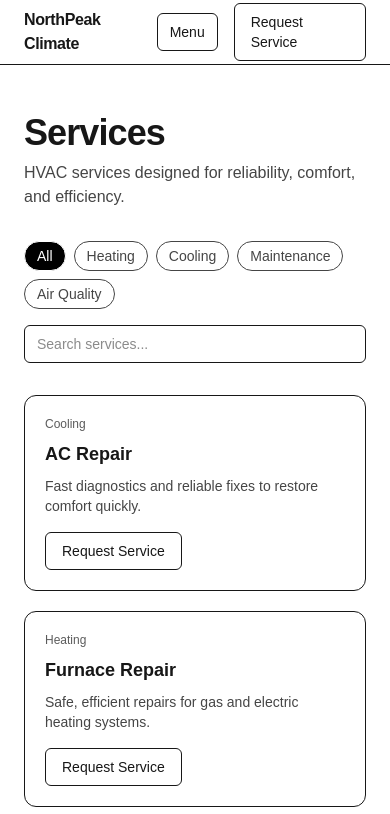
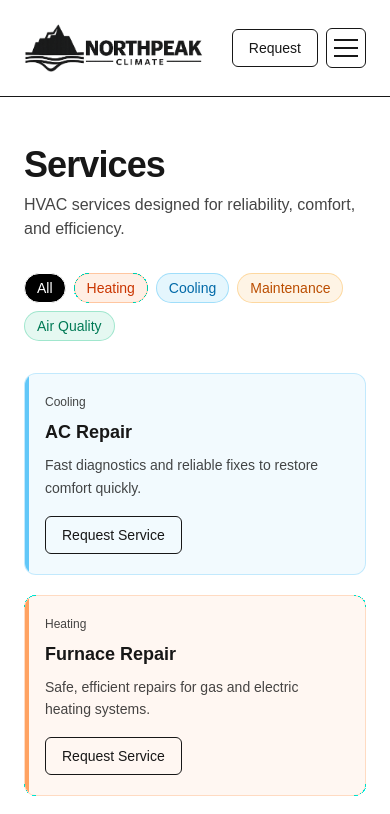
Before and after one commit to boco3000/northpeak-climate, a Next.js app: page /services in a window 390 px wide. Shown: the top 814 px of the page. Built offline with nearby package versions, Linux system fonts and the light colour scheme.

Commit message:
fixed logo issues and optimized nav for mobile

```diff
--- a/src/app/about/page.tsx
+++ b/src/app/about/page.tsx
@@ -1,13 +1,158 @@
 import { Section } from "@/components/Section";
+import { ImagePanel } from "@/components/ImagePanel";
+import { Button } from "@/components/Button";
 
 export default function AboutPage() {
   return (
     <main>
-      <Section>
-        <h1 className="text-4xl sm:text-5xl font-semibold tracking-tight">About</h1>
-        <p className="mt-2 max-w-2xl text-base sm:text-lg opacity-80">
-          NorthPeak Climate keeps homes comfortable year-round.
-        </p>
+      {/* Intro */}
+      <Section reveal>
+        <div className="grid gap-10 lg:grid-cols-2 lg:items-center">
+          <div>
+            <p className="text-sm font-medium opacity-70">About</p>
+            <h1 className="mt-2 text-4xl font-semibold tracking-tight sm:text-5xl">
+              Local HVAC pros focused on comfort, clarity, and craftsmanship.
+            </h1>
+            <p className="mt-4 max-w-2xl text-base sm:text-lg opacity-80">
+              NorthPeak Climate is built around clear communication and reliable
+              scheduling—so homeowners know what to expect and feel confident in
+              the work being done.
+            </p>
+
+            <div className="mt-6 flex flex-wrap gap-3">
+              <Button href="/contact" variant="outline">
+                Request Service
+              </Button>
+              <Button href="/services" variant="ghost">
+                View Services
+              </Button>
+            </div>
+          </div>
+
+          <ImagePanel
+            src="/images/about-us.jpg"
+            alt="Technician and homeowner discussing HVAC system"
+            aspect="16/9"
+            overlay={
+              <>
+                <p className="text-sm opacity-90">Our promise</p>
+                <h2 className="mt-2 text-xl font-semibold">
+                  Do the job right—then stand behind it.
+                </h2>
+              </>
+            }
+          />
+        </div>
+      </Section>
+
+      {/* Values */}
+      <Section reveal>
+        <div>
+          <p className="text-sm font-medium opacity-70">What we value</p>
+          <h2 className="mt-2 text-3xl font-semibold tracking-tight">
+            A better service experience.
+          </h2>
+          <p className="mt-2 max-w-2xl text-base sm:text-lg opacity-80">
+            We aim to make HVAC straightforward—diagnose clearly, price
+            transparently, and follow through.
+          </p>
+
+          <div className="mt-8 grid gap-6 md:grid-cols-3">
+            <div className="rounded-2xl border p-6 transition duration-200 ease-out hover:-translate-y-0.5 hover:shadow-sm">
+              <div className="text-sm font-medium">Communication</div>
+              <p className="mt-2 text-sm opacity-80 leading-relaxed">
+                You’ll understand what’s happening, what it costs, and what to
+                expect next—no surprises.
+              </p>
+            </div>
+
+            <div className="rounded-2xl border p-6 transition duration-200 ease-out hover:-translate-y-0.5 hover:shadow-sm">
+              <div className="text-sm font-medium">Craftsmanship</div>
+              <p className="mt-2 text-sm opacity-80 leading-relaxed">
+                Clean work, careful installs, and repairs that address root
+                causes—not temporary patches.
+              </p>
+            </div>
+
+            <div className="rounded-2xl border p-6 transition duration-200 ease-out hover:-translate-y-0.5 hover:shadow-sm">
+              <div className="text-sm font-medium">Reliability</div>
+              <p className="mt-2 text-sm opacity-80 leading-relaxed">
+                On-time scheduling, respectful service, and follow-up you can
+                count on.
+              </p>
+            </div>
+          </div>
+        </div>
+      </Section>
+
+      {/* How we work (short) */}
+      <Section reveal>
+        <div className="grid gap-10 lg:grid-cols-2 lg:items-start">
+          <div>
+            <p className="text-sm font-medium opacity-70">How we work</p>
+            <h2 className="mt-2 text-3xl font-semibold tracking-tight">
+              Simple process. Professional results.
+            </h2>
+            <p className="mt-2 max-w-2xl text-base sm:text-lg opacity-80">
+              Whether it’s a repair or a full system replacement, we keep the
+              process clear and efficient.
+            </p>
+
+            <ol className="mt-6 space-y-4 text-sm">
+              <li className="rounded-xl border p-5">
+                <div className="font-medium">1) Diagnose</div>
+                <p className="mt-2 opacity-80 leading-relaxed">
+                  We inspect the system and identify the root cause.
+                </p>
+              </li>
+              <li className="rounded-xl border p-5">
+                <div className="font-medium">2) Options</div>
+                <p className="mt-2 opacity-80 leading-relaxed">
+                  You get clear options with upfront pricing and tradeoffs.
+                </p>
+              </li>
+              <li className="rounded-xl border p-5">
+                <div className="font-medium">3) Resolve</div>
+                <p className="mt-2 opacity-80 leading-relaxed">
+                  We complete the work, verify performance, and clean up.
+                </p>
+              </li>
+            </ol>
+          </div>
+
+          <div className="rounded-2xl border p-6">
+            <div className="text-sm font-medium">Service area</div>
+            <p className="mt-2 text-sm opacity-80 leading-relaxed">
+              Serving your local area and nearby towns. Same-day service may be
+              available depending on scheduling.
+            </p>
+
+            <div className="mt-6 grid gap-3 sm:grid-cols-2 text-sm">
+              <div className="rounded-xl border p-4">
+                <div className="font-medium">Licensed & insured</div>
+                <div className="mt-1 opacity-70">Qualified technicians</div>
+              </div>
+              <div className="rounded-xl border p-4">
+                <div className="font-medium">Upfront estimates</div>
+                <div className="mt-1 opacity-70">Clear pricing</div>
+              </div>
+              <div className="rounded-xl border p-4">
+                <div className="font-medium">Maintenance plans</div>
+                <div className="mt-1 opacity-70">Prevent breakdowns</div>
+              </div>
+              <div className="rounded-xl border p-4">
+                <div className="font-medium">Workmanship</div>
+                <div className="mt-1 opacity-70">Quality-focused</div>
+              </div>
+            </div>
+
+            <div className="mt-6">
+              <Button href="/contact" variant="outline">
+                Get a quote
+              </Button>
+            </div>
+          </div>
+        </div>
       </Section>
     </main>
   );
--- a/src/components/Navbar.tsx
+++ b/src/components/Navbar.tsx
@@ -1,10 +1,11 @@
 "use client";
 
-import Link from "next/link";
 import { usePathname } from "next/navigation";
 import { Container } from "./Container";
 import { useState } from "react";
 import { Button } from "./Button";
+import Link from "next/link";
+import Image from "next/image";
 
 const nav = [
   { href: "/", label: "Home" },
@@ -19,13 +20,24 @@ export function Navbar() {
 
   return (
     <header className="border-b">
-      <Container className="flex h-16 items-center justify-between">
-        <Link href="/" className="font-semibold tracking-tight">
-          NorthPeak Climate
+      <Container className="flex h-24 items-center justify-between sm:h-28">
+        <Link
+          href="/"
+          className="flex shrink-0 items-center select-none transition duration-200 ease-out hover:-translate-y-0.5"
+        >
+          {/* Single source logo to keep size identical across themes */}
+          <Image
+            src="/logo-horizontal-dark.png"
+            alt="NorthPeak Climate"
+            width={950}
+            height={250}
+            priority
+            className="block select-none h-auto w-[180px] sm:w-[220px] lg:w-[260px] dark:invert"
+          />
         </Link>
 
-        <div className="flex items-center gap-4">
-          <nav className="hidden items-center gap-6 text-sm sm:flex">
+        <div className="flex items-center gap-2 sm:gap-4">
+          <nav className="hidden items-center gap-6 text-sm font-medium tracking-tight md:flex">
             {nav.map((item) => {
               const isActive = pathname === item.href;
 
@@ -45,24 +57,40 @@ export function Navbar() {
             })}
           </nav>
 
+          <Button href="/contact" variant="outline" className="px-3 py-2">
+            <span className="md:hidden">Request</span>
+            <span className="hidden md:inline">Request Service</span>
+          </Button>
+          {/* Mobile hamburger */}
           <button
             type="button"
             onClick={() => setOpen((v) => !v)}
-            className="inline-flex items-center rounded-md border px-3 py-2 text-sm sm:hidden"
+            className="relative inline-flex h-10 w-10 shrink-0 items-center justify-center rounded-md border md:hidden"
             aria-expanded={open}
             aria-controls="mobile-nav"
+            aria-label={open ? "Close menu" : "Open menu"}
           >
-            {open ? "Close" : "Menu"}
+            <span
+              className={`absolute h-[2px] w-6 bg-current transition duration-200 ease-out ${
+                open ? "rotate-45" : "-translate-y-2"
+              }`}
+            />
+            <span
+              className={`absolute h-[2px] w-6 bg-current transition duration-200 ease-out ${
+                open ? "opacity-0" : "opacity-100"
+              }`}
+            />
+            <span
+              className={`absolute h-[2px] w-6 bg-current transition duration-200 ease-out ${
+                open ? "-rotate-45" : "translate-y-2"
+              }`}
+            />
           </button>
-
-          <Button href="/contact" variant="outline">
-            Request Service
-          </Button>
         </div>
       </Container>
 
       {open ? (
-        <div id="mobile-nav" className="border-t sm:hidden">
+        <div id="mobile-nav" className="border-t md:hidden">
           <Container className="py-3">
             <nav className="flex flex-col gap-2 text-sm">
               {nav.map((item) => {
--- a/src/components/ServiceCard.tsx
+++ b/src/components/ServiceCard.tsx
@@ -7,15 +7,48 @@ type Props = {
   variant?: "default" | "media";
 };
 
+function categoryAccent(category: Service["category"]) {
+  switch (category) {
+    case "Heating":
+      return {
+        bar: "bg-orange-500/60 dark:bg-orange-300/70",
+        tint: "bg-orange-500/5 dark:bg-orange-400/5",
+        border: "border-orange-500/20 dark:border-orange-300/20",
+      };
+    case "Cooling":
+      return {
+        bar: "bg-sky-500/60 dark:bg-sky-300/70",
+        tint: "bg-sky-500/5 dark:bg-sky-400/5",
+        border: "border-sky-500/20 dark:border-sky-300/20",
+      };
+    case "Maintenance":
+      return {
+        bar: "bg-amber-500/60 dark:bg-amber-300/70",
+        tint: "bg-amber-500/5 dark:bg-amber-400/5",
+        border: "border-amber-500/20 dark:border-amber-300/20",
+      };
+    case "Air Quality":
+      return {
+        bar: "bg-emerald-500/60 dark:bg-emerald-300/70",
+        tint: "bg-emerald-500/5 dark:bg-emerald-400/5",
+        border: "border-emerald-500/20 dark:border-emerald-300/20",
+      };
+    default:
+      return { bar: "bg-black/40 dark:bg-white/40", tint: "", border: "" };
+  }
+}
+
 export function ServiceCard({ service, variant = "default" }: Props) {
   const isMedia = variant === "media" && !!service.imageSrc;
+
+  const accent = categoryAccent(service.category);
 
   return (
     <article
       className={[
-        "group relative overflow-hidden rounded-xl border p-5 transition",
+        "group relative overflow-hidden rounded-xl border p-5 transition duration-200 ease-out",
         "hover:-translate-y-0.5 hover:shadow-sm",
-        isMedia ? "text-white" : "",
+        isMedia ? "text-white" : `${accent.tint} ${accent.border}`,
       ].join(" ")}
     >
       {isMedia ? (
@@ -29,11 +62,9 @@ export function ServiceCard({ service, variant = "default" }: Props) {
               sizes="(min-width: 1024px) 33vw, (min-width: 640px) 50vw, 100vw"
               className="object-cover transition duration-200 group-hover:blur-[2px] group-hover:scale-[1.02]"
             />
-            {/* readability overlay */}
             <div className="absolute inset-0 bg-black/50 transition duration-200 group-hover:bg-black/60" />
           </div>
 
-          {/* Foreground content */}
           <div className="relative">
             <div className="text-xs font-medium opacity-90">
               {service.category}
@@ -52,11 +83,18 @@ export function ServiceCard({ service, variant = "default" }: Props) {
         </>
       ) : (
         <>
-          <div className="text-xs font-medium opacity-70">
+          {/* LEFT ACCENT BAR */}
+          <div className={`absolute left-0 top-0 h-full w-1 ${accent.bar}`} />
+
+          {/* CONTENT WRAPPER */}
+          <div className="relative">
+            <div className="text-xs font-medium opacity-80">
               {service.category}
             </div>
             <h3 className="mt-2 text-lg font-semibold">{service.title}</h3>
-          <p className="mt-2 text-sm opacity-80">{service.summary}</p>
+            <p className="mt-2 text-sm opacity-80 leading-relaxed">
+              {service.summary}
+            </p>
 
             <Button
               href={`/contact?service=${service.id}`}
@@ -65,6 +103,7 @@ export function ServiceCard({ service, variant = "default" }: Props) {
             >
               {service.ctaLabel}
             </Button>
+          </div>
         </>
       )}
     </article>
--- a/src/components/ServicesGrid.tsx
+++ b/src/components/ServicesGrid.tsx
@@ -9,8 +9,6 @@ type Props = {
 };
 
 export function ServicesGrid({ services }: Props) {
-  const [query, setQuery] = useState("");
-
   const categories: Array<"All" | ServiceCategory> = [
     "All",
     "Heating",
@@ -19,25 +17,29 @@ export function ServicesGrid({ services }: Props) {
     "Air Quality",
   ];
 
+  const pillStyles: Record<string, string> = {
+    All: "bg-transparent text-inherit border opacity-80 hover:opacity-100",
+    Heating:
+      "border-orange-500/30 bg-orange-500/10 text-orange-700 hover:bg-orange-500/15 dark:text-orange-300 dark:bg-orange-400/10 dark:border-orange-300/30",
+    Cooling:
+      "border-sky-500/30 bg-sky-500/10 text-sky-700 hover:bg-sky-500/15 dark:text-sky-300 dark:bg-sky-400/10 dark:border-sky-300/30",
+    Maintenance:
+      "border-amber-500/30 bg-amber-500/10 text-amber-700 hover:bg-amber-500/15 dark:text-amber-300 dark:bg-amber-400/10 dark:border-amber-300/30",
+    "Air Quality":
+      "border-emerald-500/30 bg-emerald-500/10 text-emerald-700 hover:bg-emerald-500/15 dark:text-emerald-300 dark:bg-emerald-400/10 dark:border-emerald-300/30",
+  };
+
   const [activeCategory, setActiveCategory] =
     useState<(typeof categories)[number]>("All");
 
   const filtered = useMemo(() => {
-    const q = query.toLowerCase().trim();
-
     return services.filter((service) => {
       const matchesCategory =
         activeCategory === "All" || service.category === activeCategory;
 
-      const matchesQuery =
-        q.length === 0 ||
-        service.title.toLowerCase().includes(q) ||
-        service.category.toLowerCase().includes(q) ||
-        service.summary.toLowerCase().includes(q);
-
-      return matchesCategory && matchesQuery;
+      return matchesCategory;
     });
-  }, [query, services, activeCategory]);
+  }, [services, activeCategory]);
 
   return (
     <div>
@@ -50,24 +52,18 @@ export function ServicesGrid({ services }: Props) {
               key={cat}
               type="button"
               onClick={() => setActiveCategory(cat)}
-              className={`rounded-full border px-3 py-1 text-sm transition duration-200 ease-out ${
+              className={[
+                "rounded-full border px-3 py-1 text-sm transition duration-200 ease-out",
                 isActive
                   ? "bg-black text-white dark:bg-white dark:text-black"
-                  : "opacity-80 hover:opacity-100"
-              }`}
+                  : (pillStyles[cat] ?? "opacity-80 hover:opacity-100"),
+              ].join(" ")}
             >
               {cat}
             </button>
           );
         })}
       </div>
-      <input
-        type="text"
-        placeholder="Search services..."
-        value={query}
-        onChange={(e) => setQuery(e.target.value)}
-        className="w-full rounded-md border px-3 py-2 text-sm outline-none focus:ring-2"
-      />
 
       <div className="mt-8 grid gap-5 sm:grid-cols-2 lg:grid-cols-3">
         {filtered.length > 0 ? (
```
Also changed, not shown: public/logo-horizontal-dark.png (added), 1 other file (tests, documents, lock files or other folders). Lines whose indentation alone changed are shown as unchanged.
